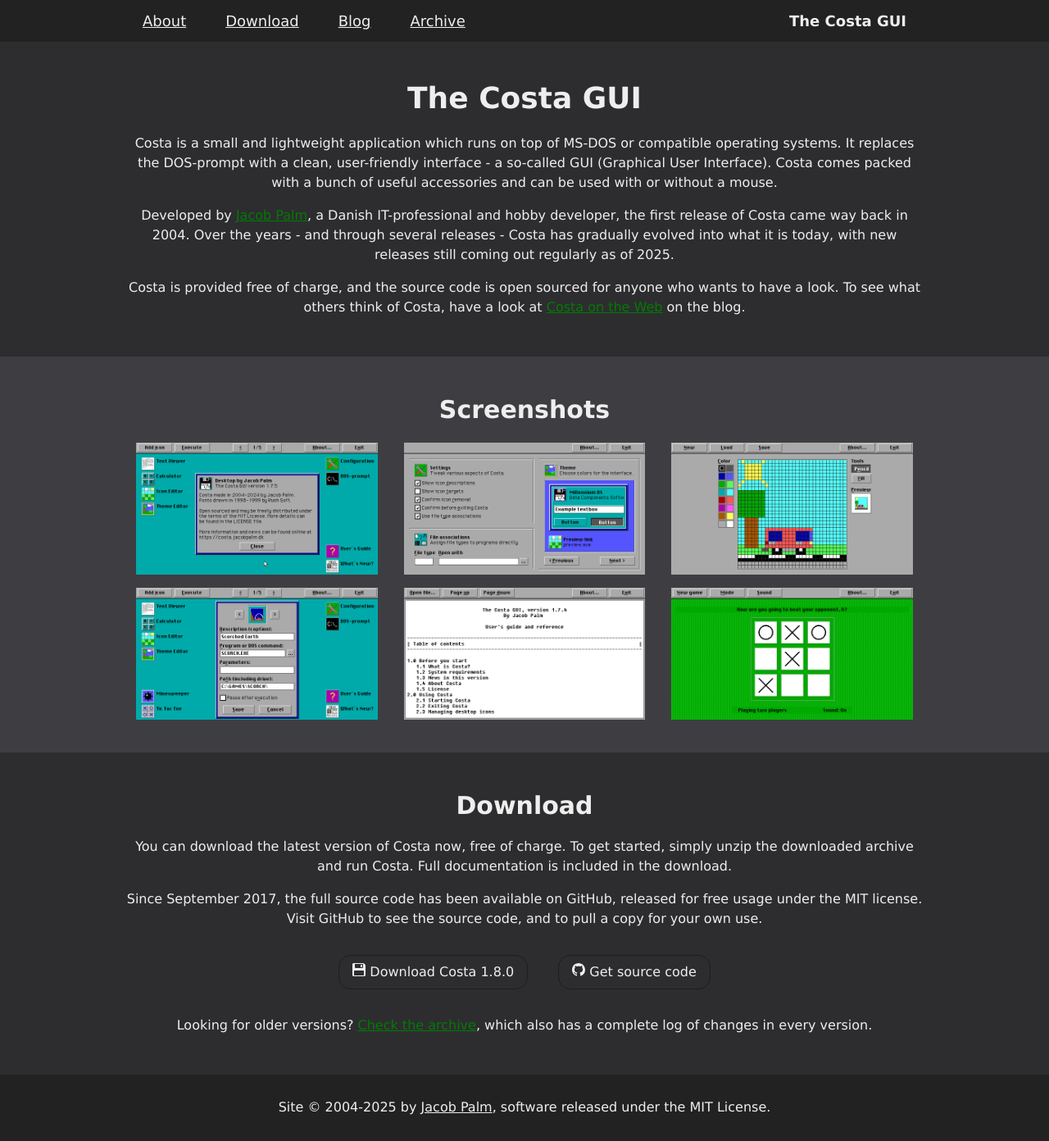
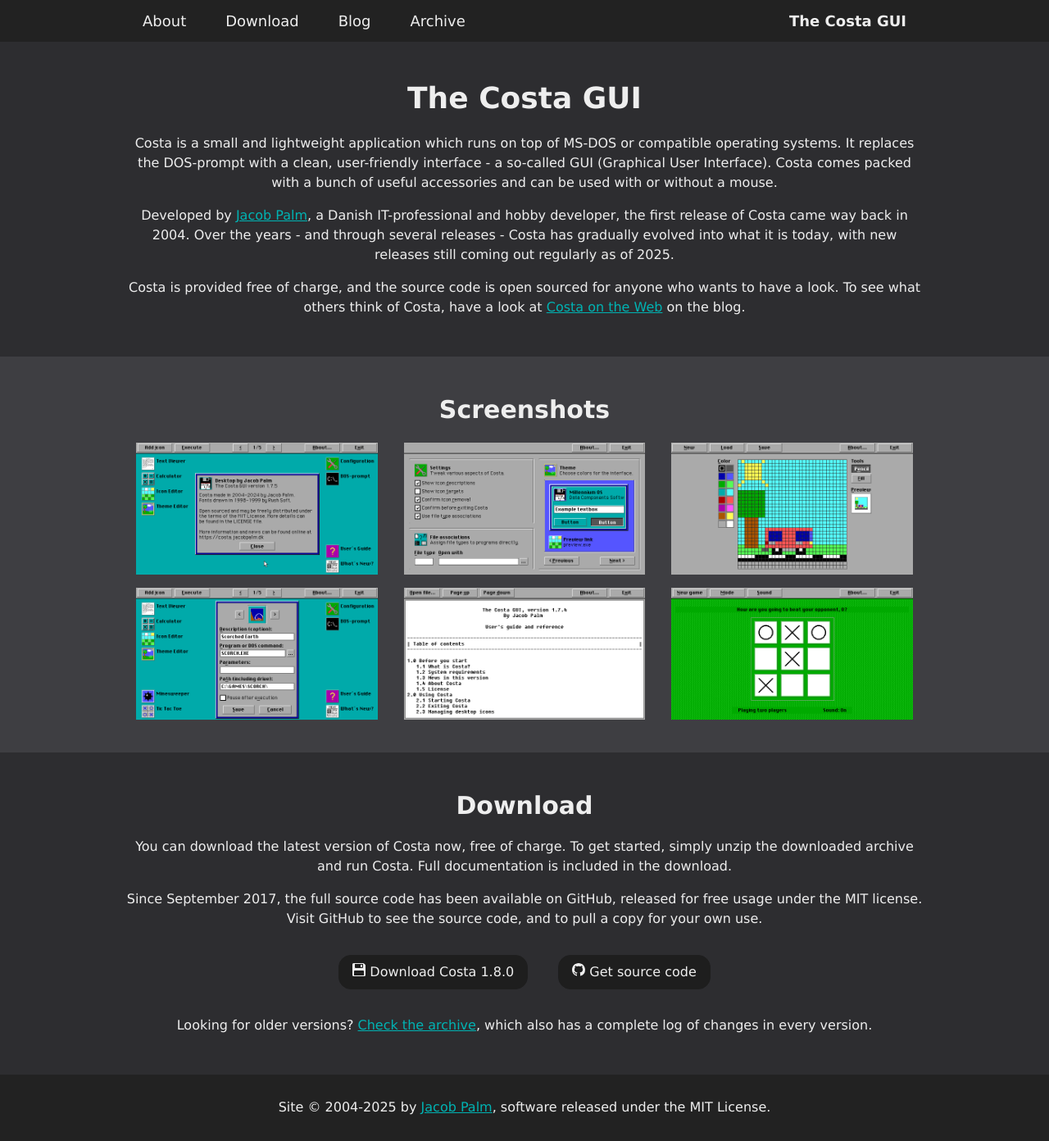
Before and after one commit to jacobpalm/costa.jacobpalm.dk, a Jekyll site: the page built from index.html, in a window 1280 px wide. Shown: the whole page at 82% size. Built offline with Jekyll 4.4.1, drawn with Linux system fonts in a browser that asks for light colours; nearby versions of some CDN libraries; library files that are not in the unit come from our copies.

Commit message:
Button tweaks

```diff
--- a/assets/custom.css
+++ b/assets/custom.css
@@ -25,12 +25,12 @@
 }
 
 a {
-    color: #007c00;
+    color: #00b3b3;
 }
 
 a:hover,
 a:focus {
-    color: #7b7b7b;
+    color: #00e6e6;
 }
 
 .lightcolor, .darkcolor-hover:hover {
@@ -56,15 +56,12 @@
 .menubar a {
     color: #eee;
     background-color: #222;
+    text-decoration: none;
 }
 
 .menubar a:hover {
     color: #222;
     background-color: #eee;
-}
-
-footer a {
-    color: #eee;
 }
 
 .topnav-right {
@@ -74,7 +71,6 @@
 .sitetitle {
     font-weight: 700;
     display: inline-block;
-    text-decoration: none;
 }
 
 .blogpost p img {
@@ -119,11 +115,15 @@
 .w3-button {
     width: auto;
     border-radius: 15px;
+    color: #eee;
+    background-color: #1e1e1e;
     border: 1px solid #1e1e1e;
 }
 
 .w3-button:hover {
     box-shadow: inset 0 0 0 1px #1e1e1e;
+    color: #1e1e1e!important;
+    background-color: #eee!important;
 }
 
 .w3-border .w3-button {
```
